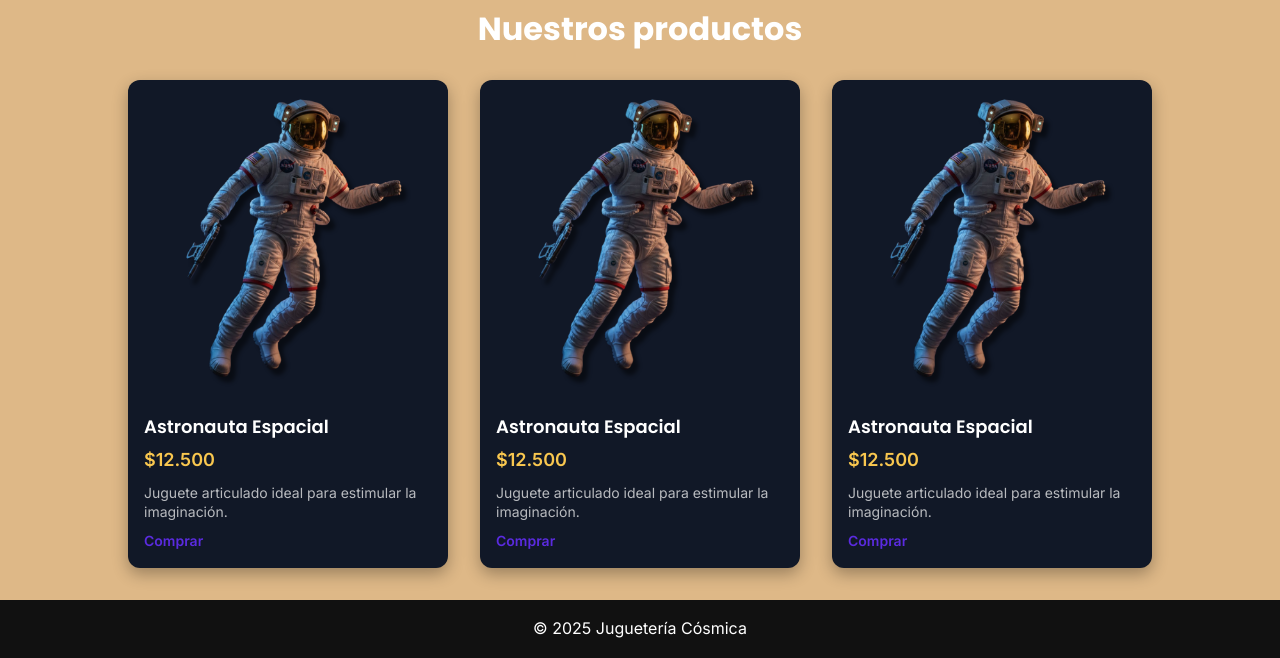
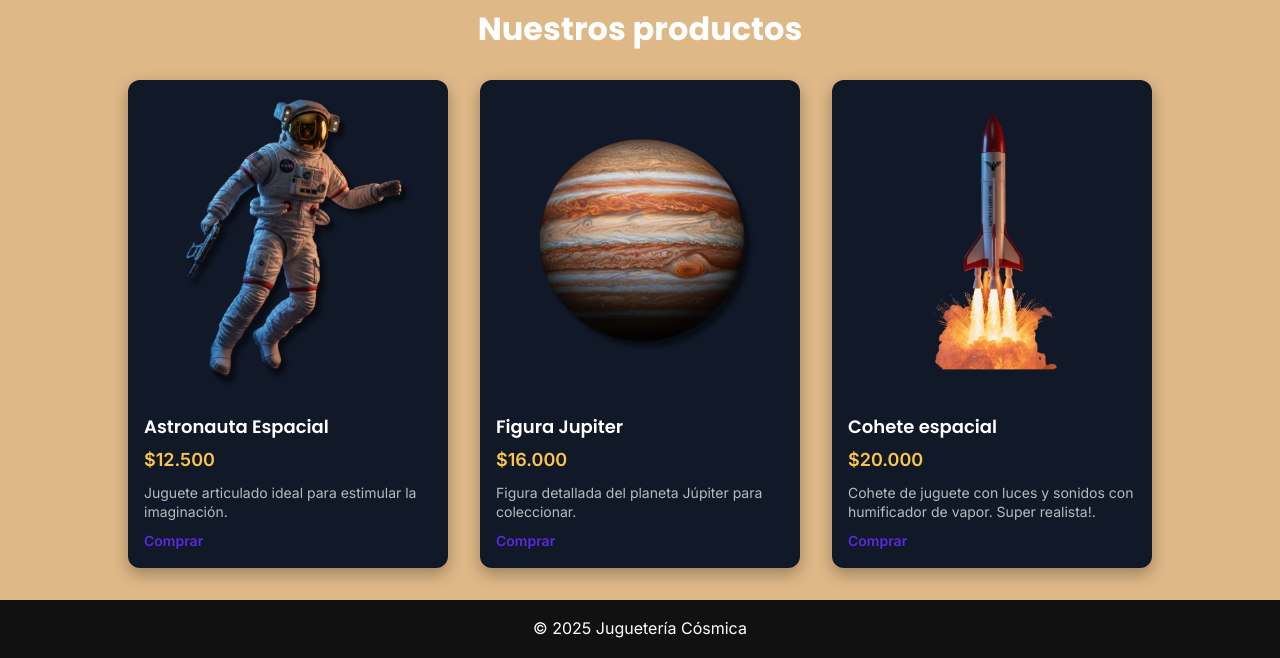
Before and after one commit to Leandro17102002/tp-Integrador-entrega-1, a plain HTML site: page index.html in a window 1280 px wide. Shown: the part 822-1480 px from the top of the page. Drawn offline with Linux system fonts and the light colour scheme.

```diff
--- a/index.html
+++ b/index.html
@@ -74,15 +74,15 @@
 
 
                 <article class="product-card">
-                    <img src="assets/producto-astronauta-articulado.png" alt="Juguete astronauta articulado" class="product-card__image">
+                    <img src="assets/producto-figura-jupiter.png" alt="Figura de Jupiter" class="product-card__image">
 
                     <div class="product-card__content">
-                        <h3 class="product-card__title">Astronauta Espacial</h3>
+                        <h3 class="product-card__title">Figura Jupiter</h3>
 
-                        <p class="product-card__price">$12.500</p>
+                        <p class="product-card__price">$16.000</p>
 
                         <p class="product-card__description">
-                            Juguete articulado ideal para estimular la imaginación.
+                            Figura detallada del planeta Júpiter para coleccionar.
                         </p>
 
                         <a href="#" class="product-card__link">Comprar</a>
@@ -91,15 +91,15 @@
 
 
                 <article class="product-card">
-                    <img src="assets/producto-astronauta-articulado.png" alt="Juguete astronauta articulado" class="product-card__image">
+                    <img src="assets/producto-cohete-espacial.png" alt="Juguete cohete espacial" class="product-card__image">
 
                     <div class="product-card__content">
-                        <h3 class="product-card__title">Astronauta Espacial</h3>
+                        <h3 class="product-card__title">Cohete espacial</h3>
 
-                        <p class="product-card__price">$12.500</p>
+                        <p class="product-card__price">$20.000</p>
 
                         <p class="product-card__description">
-                            Juguete articulado ideal para estimular la imaginación.
+                            Cohete de juguete con luces y sonidos con humificador de vapor. Super realista!.
                         </p>
 
                         <a href="#" class="product-card__link">Comprar</a>
--- a/js/contact-form.js
+++ b/js/contact-form.js
@@ -40,7 +40,6 @@ form.addEventListener("submit", (e) => {
     return;
   }
 
-  // Si todo está OK
   console.log("Formulario válido:");
   console.log({
     nombre: nameInput.value,
```
Also changed, not shown: pages/contacto.html (+1 -1 lines), assets/producto-cohete-espacial.png (added).
